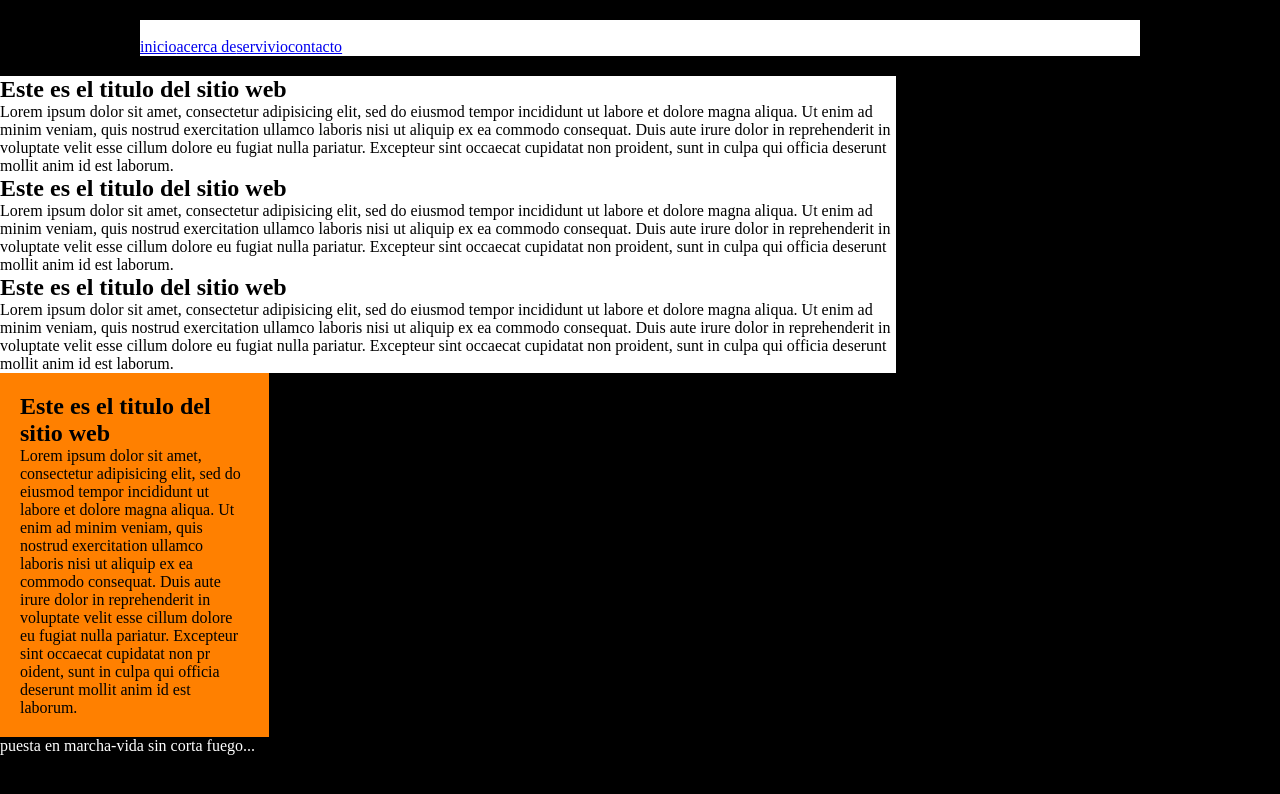
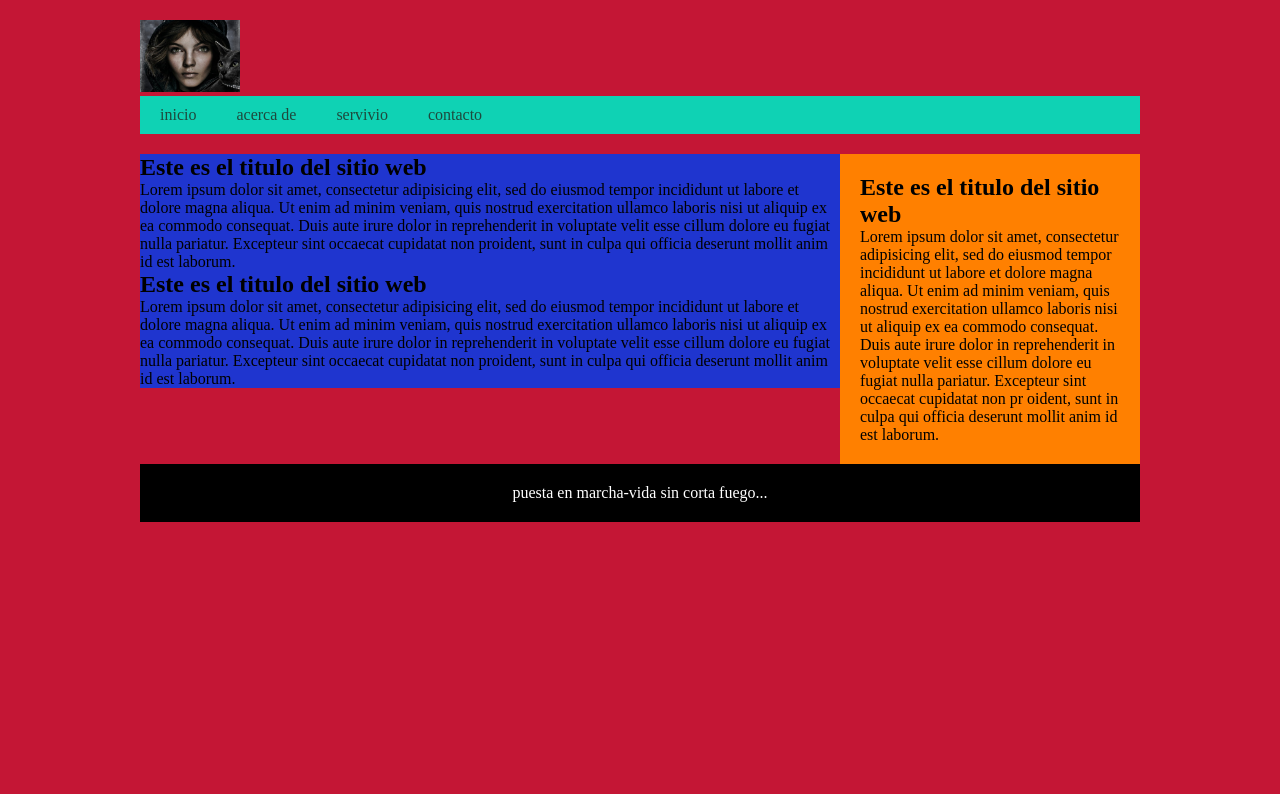
Before and after one commit to york-2015/ejemploEstructura, a plain HTML site: page index.html in a window 1280 px wide. Drawn offline with Linux system fonts and the light colour scheme.

Commit message:
arreglado erros en el css

```diff
--- a/css/main.css
+++ b/css/main.css
@@ -1,48 +1,46 @@
-* {
+*{
   margin: 0;
   padding: 0;
 }
 body{
-  background: black;
+  background: rgb(196, 22, 53);
 }
-header {
-  background: #fff;
+header, .main, footer{
   width: 90%;
   max-width: 1000px;
-  margin: 20px auto;
+  margin:20px auto;
 }
 
 header nav{
-  background: #black;
+  background: rgb(15, 210, 180);
   overflow: hidden;
-  /*ucultar el contenido que sobrepasa nuestro contenedor , si tenemos
-  un contenido muy grande no cabe en nuestro contenerdo
-  lo desaparecemos, otra nos limpia nuestros float left o float right
-  en el mismo espacio*/
 }
+/*ucultar el contenido que sobrepasa nuestro contenedor , si tenemos
+un contenido muy grande no cabe en nuestro contenerdo
+lo desaparecemos, otra nos limpia nuestros float left o float right
+en el mismo espacio*/
 
-header{
+header nav ul{
   list-style: none;
 }
 
-header nav ul li {
+header nav ul li{
   float: left;
-  display:block;
-  color:black;
-  text-decoration:none;
+}
+header nav ul li a{
+    padding: 10px 20px;
+    display: block;
+    color: rgb(30, 73, 61);
+    text-decoration: none;
+}
+header nav ul li a:hover {
+  background:rgb(156, 55, 0);
 }
 
-header nav ul li a:hover {
-  background:#75ACEC;
-}
-.main{
+.main .article {
   width:70%;
-  background:#fff;
-}
-.main .articles article {
-  padding: 20px;
-  background:#fff;
-  margin-bottom:20px; /*margin hacia abajo para realizar una separacion*/
+  float: left;
+  background: rgb(31, 53, 207);
 }
 aside{
   width:30%;
@@ -56,6 +54,6 @@ footer {
   background: #000;
   color: #fff;
   clear: both;/*linpia apartir de aqui los float left*/
-  text-align:
+  text-align: center;
   padding: 20px 0px;
 }
--- a/index.html
+++ b/index.html
@@ -1,5 +1,5 @@
 <!DOCTYPE html>
-<html lang="EN">
+<html lang="en">
   <head>
     <meta charset="utf-8">
     <link rel="stylesheet" href="css/main.css">
@@ -8,7 +8,7 @@
   <body>
     <header>
       <div class="logotipo">
-          <img src="direccion" width="100" alt="" />
+          <img src="imagen/gothan.jpg" width="100" alt="" />
       </div>
       <nav>
           <ul>
@@ -21,14 +21,6 @@
     </header>
     <section class="main">
         <section class="article">
-          <article>
-            <h2>Este es el titulo del sitio web</h2>
-            <p>
-              Lorem ipsum dolor sit amet, consectetur adipisicing elit, sed do eiusmod tempor
-              incididunt ut labore et dolore magna aliqua. Ut enim ad minim veniam, quis nostrud exercitation ullamco laboris nisi ut aliquip ex ea commodo consequat. Duis aute irure dolor in reprehenderit in voluptate velit esse cillum dolore eu fugiat nulla pariatur. Excepteur sint occaecat cupidatat
-              non proident, sunt in culpa qui officia deserunt mollit anim id est laborum.
-            </p>
-          </article>
           <article>
             <h2>Este es el titulo del sitio web</h2>
             <p>
@@ -64,7 +56,5 @@
         puesta en marcha-vida sin corta fuego...
       </p>
     </footer>
-
-
   </body>
 </html>
```
Also changed, not shown: imagen/gothan.jpg (added).
